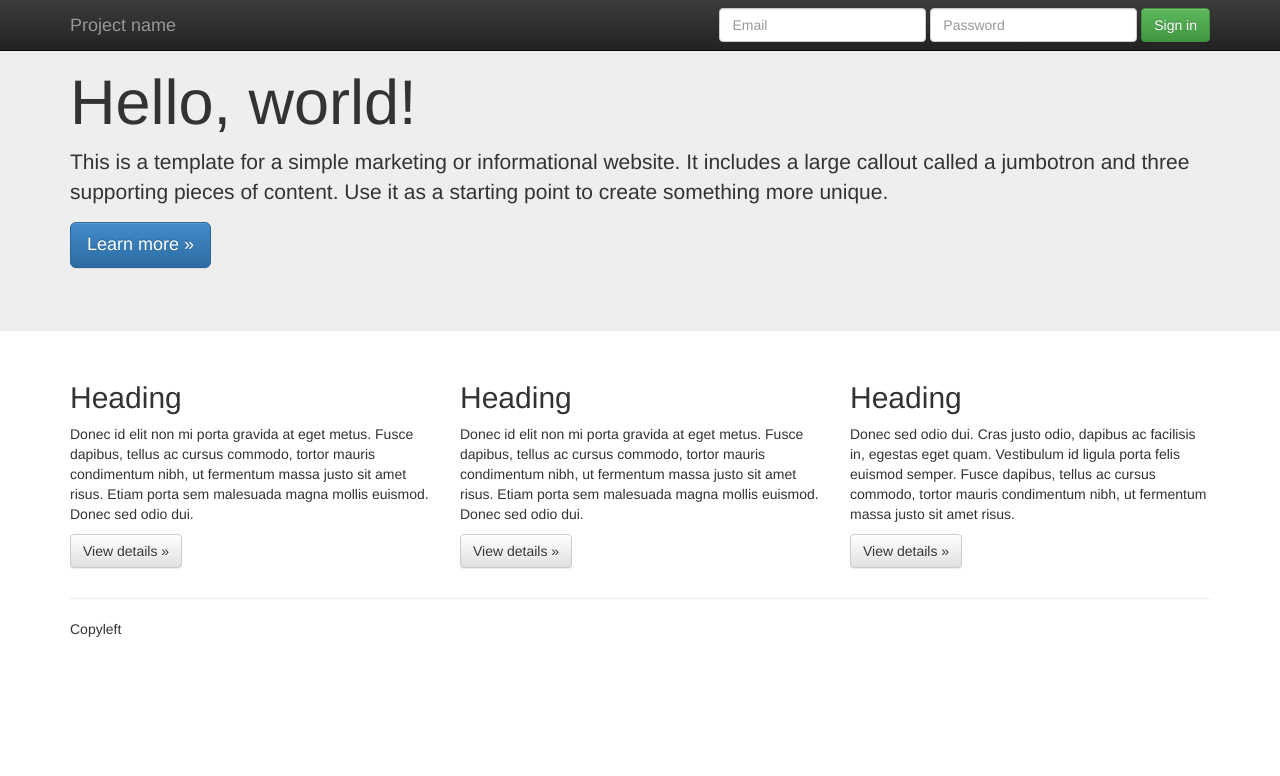
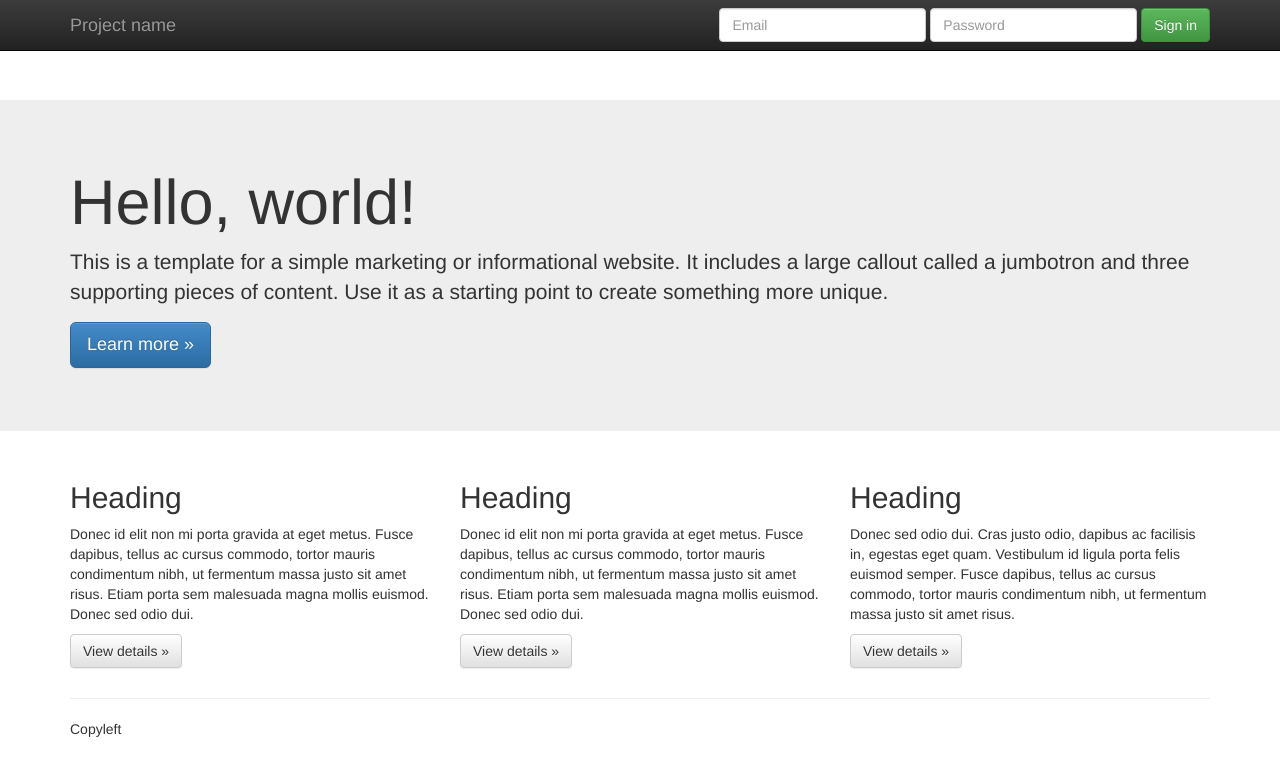
Before and after one commit to CodeForGiessen/badeseen, a website: page index.html in a window 1280 px wide. Drawn offline with Linux system fonts and the light colour scheme.

Commit message:
compiled main.scss

```diff
--- a/public/css/main.css
+++ b/public/css/main.css
@@ -15,6 +15,10 @@ This are the mobile styles. It's what people see on their phones. If
 you set a great foundation, you won't need to add too many styles in
 the other stylesheets. Remember, keep it light: Speed is Important.
 */
+body {
+  /* boostrap header 50px + 50px actual padding */
+  padding-top: 100px; }
+
 /*
 LARGER MOBILE DEVICES
 This is for devices like the Galaxy Note or something that's
```
